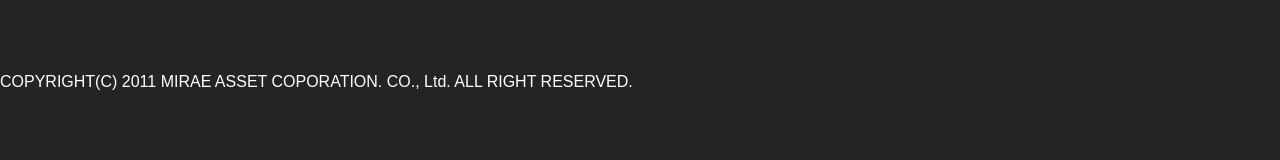
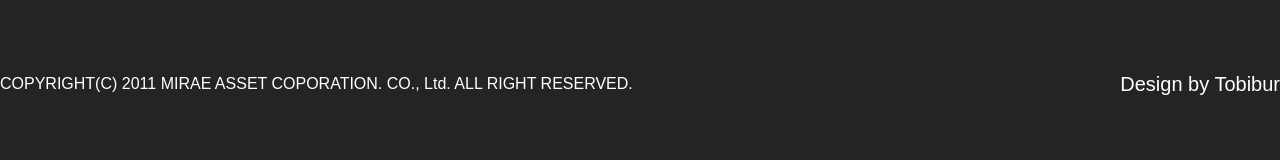
Before and after one commit to wptobibur2021/mirac-asset-center1, a Next.js app: page / in a window 1280 px wide. Shown: the part 7759-7919 px from the top of the page. Built offline with nearby package versions, Linux system fonts and the light colour scheme.

Commit message:
Upgrade design

```diff
--- a/components/partials/Footer/Footer.tsx
+++ b/components/partials/Footer/Footer.tsx
@@ -47,10 +47,16 @@ const Footer = () => {
           </p>
           <p className="text-xs leading-[22px]">대표번호 : 02-6030-0100</p>
         </div>
-        <div>
+        <div className="flex md:flex-row flex-col justify-center items-center md:justify-between md:gap-0 gap-5">
           <p className="text-xs leading-[22px] md:text-base">
             COPYRIGHT(C) 2011 MIRAE ASSET COPORATION. CO., Ltd. ALL RIGHT
             RESERVED.
+          </p>
+          <p className="text-xs leading-[22px] md:text-xl">
+            Design by{" "}
+            <Link href="https://tobibur.me" target="_blank">
+              Tobibur
+            </Link>
           </p>
         </div>
       </div>
--- a/components/partials/header/Mainmenu.tsx
+++ b/components/partials/header/Mainmenu.tsx
@@ -9,9 +9,6 @@ import Menu from "./Menu";
 const Mainmenu = () => {
   const [showMenu, setShowMenu] = useState(false);
   const [isVisible, setIsVisible] = useState(false);
-
-  console.log("isVisible", isVisible);
-
   const handleScroll = () => {
     if (window.scrollY > 300) {
       setIsVisible(true);
--- a/components/partials/header/MenuItem.tsx
+++ b/components/partials/header/MenuItem.tsx
@@ -2,7 +2,7 @@ import Link from "next/link";
 
 const MenuItem = ({ href, name }: MenuItemType) => {
   return (
-    <li className="menuItem">
+    <li className="menuItem text-white">
       <Link href={href}>{name}</Link>
     </li>
   );
--- a/components/ui/MobileMenu.tsx
+++ b/components/ui/MobileMenu.tsx
@@ -11,7 +11,10 @@ const MobileMenu = ({
 }) => {
   return (
     <Sheet open={isOpen} onOpenChange={setIsOpen}>
-      <SheetContent>
+      <SheetContent
+        side="right"
+        className="w-[300px] bg-[#00427A]/80 border-none space-y-5"
+      >
         <SheetHeader>
           <Image
             src="/assets/images/logo.svg"
```
